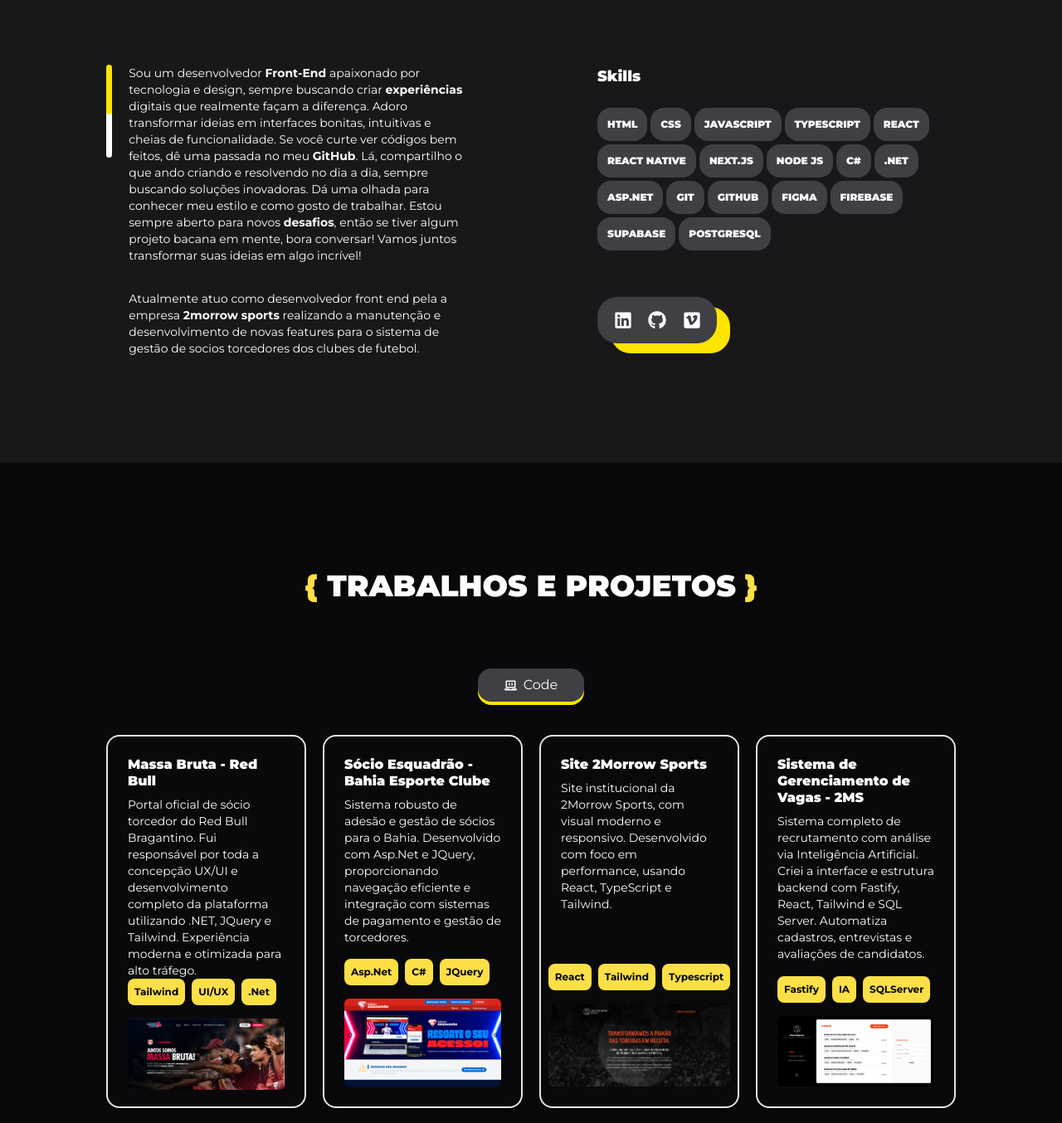
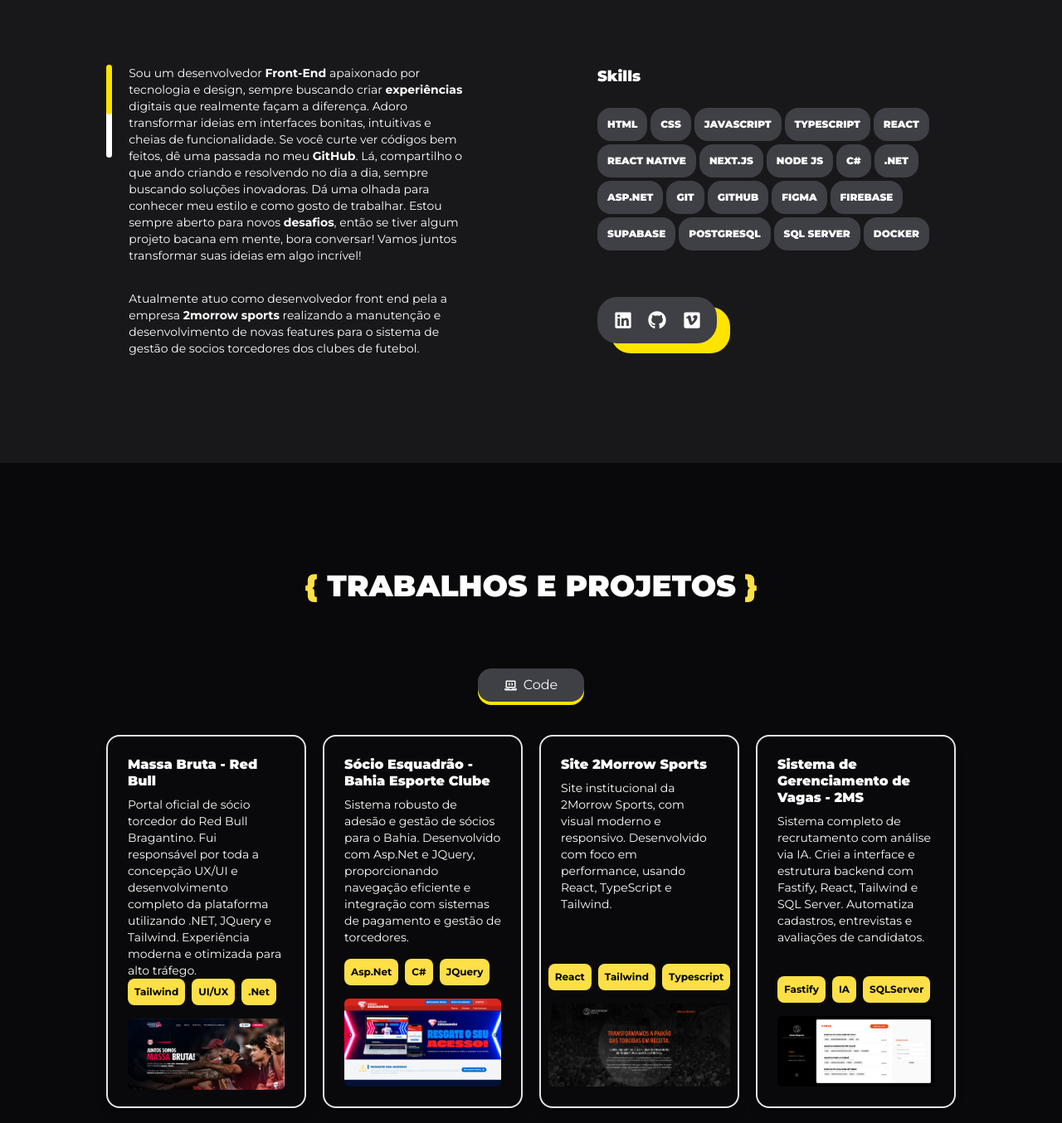
Before and after one commit to ValenteJoao/Portfolio, a React (Vite) app: page / in a window 1280 px wide. Shown: the part 970-2324 px from the top of the page at 83% size. Built offline with nearby package versions, Linux system fonts and the light colour scheme.

Commit message:
Ajuste nas skills e projetos

```diff
--- a/src/layout/Projects.tsx
+++ b/src/layout/Projects.tsx
@@ -55,7 +55,7 @@
       id: 6,
       nome: "Sistema de Gerenciamento de Vagas - 2MS",
       descricao:
-        "Sistema completo de recrutamento com análise via Inteligência Artificial. Criei a interface e estrutura backend com Fastify, React, Tailwind e SQL Server. Automatiza cadastros, entrevistas e avaliações de candidatos.",
+        "Sistema completo de recrutamento com análise via IA. Criei a interface e estrutura backend com Fastify, React, Tailwind e SQL Server. Automatiza cadastros, entrevistas e avaliações de candidatos.",
       foto: vagas,
       tecnologia1: "Fastify",
       tecnologia2: "IA",
--- a/src/layout/Sobre.tsx
+++ b/src/layout/Sobre.tsx
@@ -63,6 +63,8 @@
             <SkillsContainers skill="FIREBASE" />
             <SkillsContainers skill="SUPABASE" />
             <SkillsContainers skill="POSTGRESQL" />
+            <SkillsContainers skill="SQL SERVER" />
+            <SkillsContainers skill="DOCKER" />
           </div>
 
           <div className="flex items-center justify-evenly mt-8 w-36 h-14 bg-zinc-700 rounded-3xl filterYellow">
```
